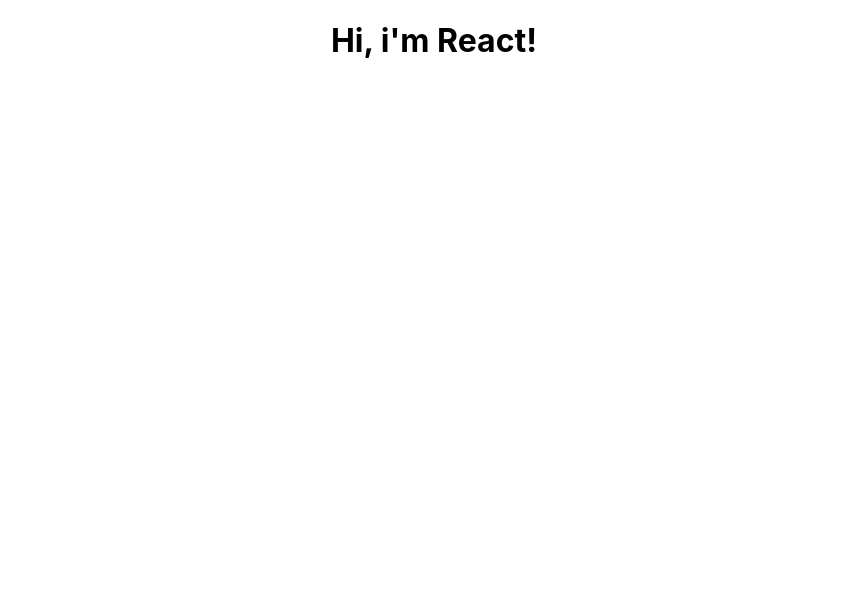
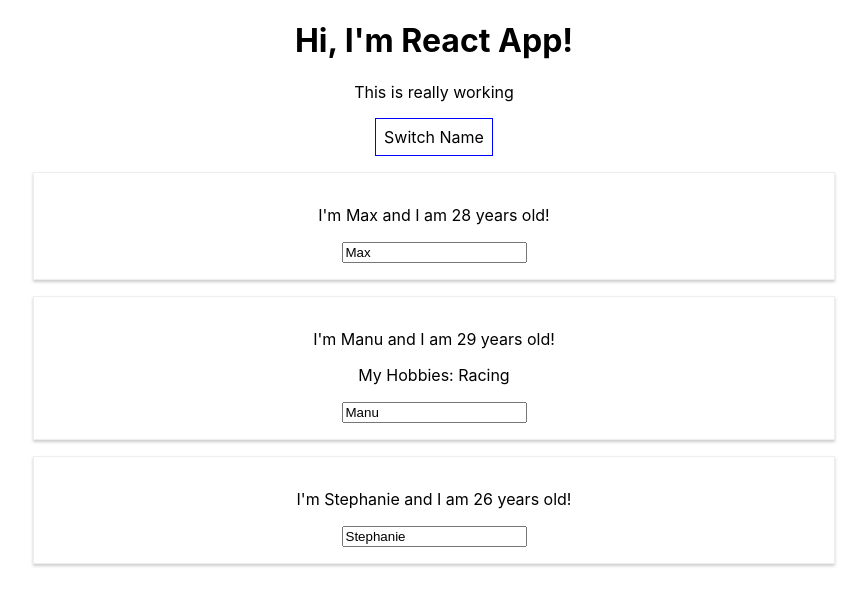
Before and after one commit to saxarkompot/burger, a React (Create React App) app: page / in a window 1280 px wide. Shown: the top 606 px of the page, without its empty margins (206-1073 px from the left). Built offline with nearby package versions, Linux system fonts and the light colour scheme.

Commit message:
brg-2 Understood component basics

```diff
--- a/src/App.js
+++ b/src/App.js
@@ -1,12 +1,74 @@
-import React from 'react';
+import React, { Component } from 'react';
 import './App.css';
+import Person from './Person/Person'
 
-function App() {
-  return (
-    <div className="App">
-      <h1>Hi, i'm React!</h1>
-    </div>
-  );
+class App extends Component {
+  state = {
+    persons: [
+      { name: "Max", age: 28 },
+      { name: "Manu", age: 29 },
+      { name: "Stephanie", age: 26 },
+    ],
+    otherState: "some"
+  }
+
+  switchNameHandler = (newName) => {
+    this.setState({
+      persons: [
+        { name: newName, age: 28 },
+        { name: "Manu", age: 29 },
+        { name: "Stephanie", age: 27 },
+      ]
+    })
+  }
+
+  nameChangedHandler = (event) => {
+    this.setState({
+      persons: [
+        { name: 'Max', age: 28 },
+        { name: event.target.value, age: 29 },
+        { name: "Stephanie", age: 27 },
+      ]
+    })
+  }
+
+  render() {
+    const style = {
+      backgroundColor: "white",
+      font: "inherit",
+      border: "1px solid blue",
+      padding: "8px",
+      cursor: "pointer"
+    }
+
+    return (
+      <div className="App">
+        <h1>Hi, I'm React App!</h1>
+        <p>This is really working</p>
+        <button
+          style={style}
+          onClick={() => this.switchNameHandler("Maximilian")}
+        >
+          Switch Name
+        </button>
+        <Person
+          name={this.state.persons[0].name}
+          age={this.state.persons[0].age}
+        />
+        <Person
+          name={this.state.persons[1].name}
+          age={this.state.persons[1].age}
+          click={() => this.switchNameHandler("Max!")}
+          changed={this.nameChangedHandler}>My Hobbies: Racing
+          </Person>
+        <Person
+          name={this.state.persons[2].name}
+          age={this.state.persons[2].age}
+        />
+      </div>
+    );
+    //return React.createElement('div', null, React.createElement('h1', {className: 'App'}, "Does this work now?"))
+  }
 }
 
 export default App;
--- /dev/null
+++ b/src/Person/Person.css
@@ -0,0 +1,8 @@
+.Person {
+  width: 60%;
+  margin: 16px auto;
+  border: 1px solid #eee;
+  box-shadow: 0 2px 3px #ccc;
+  padding: 16px;
+  text-align: center;
+}
--- /dev/null
+++ b/src/Person/Person.js
@@ -0,0 +1,14 @@
+import React from 'react';
+import './Person.css';
+
+const person = (props) => {
+  return (
+    <div className="Person">
+      <p onClick={props.click}>I'm {props.name} and I am {props.age} years old!</p>
+      <p>{props.children}</p>
+      <input type="text" onChange={props.changed} value={props.name}/>
+    </div>
+  )
+};
+
+export default person;
```
